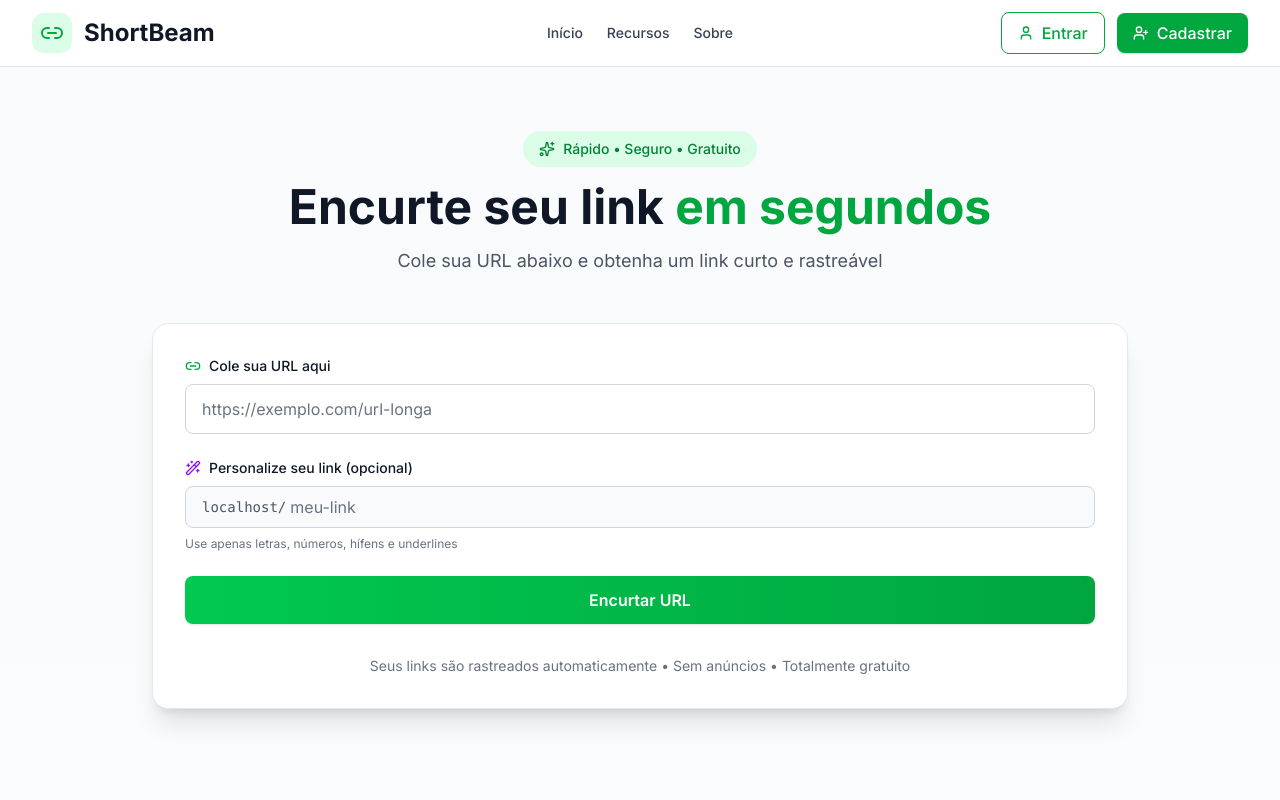
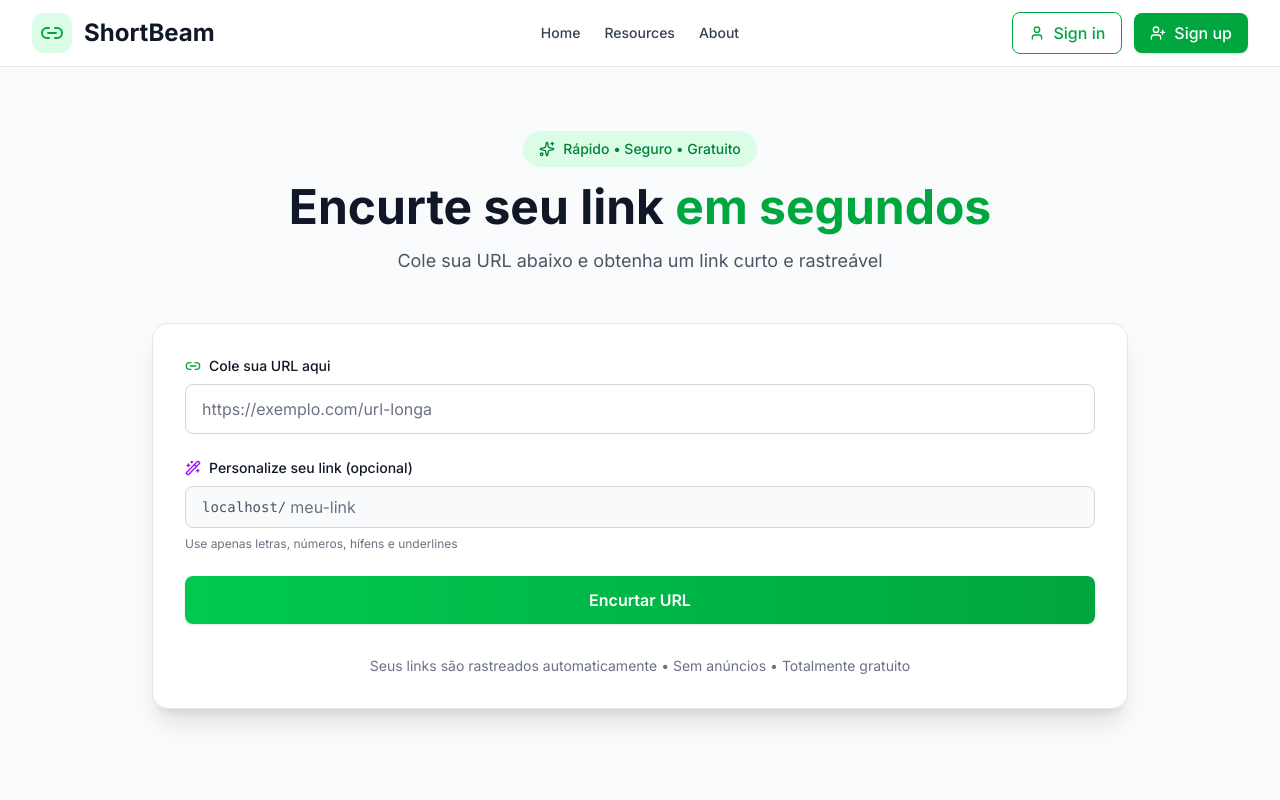
Before and after one commit to Leoarf/shortbeam, a Next.js app: page / in a window 1280 px wide. Shown: the top 800 px of the page. Built offline with nearby package versions, Linux system fonts and the light colour scheme.

Commit message:
chore:
replace portuguese text with english text in header subcomponents

```diff
--- a/app/components/Header/AuthButtons.jsx
+++ b/app/components/Header/AuthButtons.jsx
@@ -8,14 +8,14 @@ export function AuthButtons() {
         className="flex items-center gap-2 px-4 py-2 border border-green-600 text-green-600 hover:bg-green-50 rounded-lg transition-colors duration-200 font-medium"
       >
         <User className="w-4 h-4" />
-        <span>Entrar</span>
+        <span>Sign in</span>
       </a>
       <a
         href="/register"
         className="px-4 py-2 bg-green-600 hover:bg-green-700 text-white rounded-lg transition-all duration-200 font-medium shadow-sm hover:shadow-md flex items-center gap-2"
       >
         <UserPlus className="w-4 h-4" />
-        <span>Cadastrar</span>
+        <span>Sign up</span>
       </a>
     </div>
   );
--- a/app/components/Header/DesktopNav.tsx
+++ b/app/components/Header/DesktopNav.tsx
@@ -28,21 +28,21 @@ export function DesktopNav() {
           onClick={(e) => scrollToSection(e, 'home')}
           className="text-gray-700 hover:text-green-600 transition-colors duration-200 text-sm font-medium hover:underline underline-offset-4 decoration-2 cursor-pointer"
         >
-          Início
+          Home
         </a>
         <a
           href="#resources"
           onClick={(e) => scrollToSection(e, 'resources')}
           className="text-gray-700 hover:text-green-600 transition-colors duration-200 text-sm font-medium hover:underline underline-offset-4 decoration-2 cursor-pointer"
         >
-          Recursos
+          Resources
         </a>
         <a
           href="#about"
           onClick={(e) => scrollToSection(e, 'about')}
           className="text-gray-700 hover:text-green-600 transition-colors duration-200 text-sm font-medium hover:underline underline-offset-4 decoration-2 cursor-pointer"
         >
-          Sobre
+          About
         </a>
       </nav>
     </>
--- a/app/components/Header/HeaderAuth.tsx
+++ b/app/components/Header/HeaderAuth.tsx
@@ -20,7 +20,7 @@ export function HeaderAuth() {
             >
               <ArrowLeft className="w-4 h-4 group-hover:-translate-x-1 transition-transform duration-200" />
               {/* Text visible on small and larger screens */}
-              <span className="hidden sm:inline">Voltar para Home</span>
+              <span className="hidden sm:inline">Back to Home</span>
               {/* On very small mobile devices (less than 640px), only this text will be visible */}
               <span className="sm:hidden">Home</span>
             </a>
--- a/app/components/Header/Logo.tsx
+++ b/app/components/Header/Logo.tsx
@@ -11,7 +11,7 @@ export function Logo() {
           ShortBeam
         </h1>
         <p className="text-xs sm:text-sm text-gray-600 hidden xs:block">
-          Encurtador de URL inteligente
+          Smart URL shortener
         </p>
       </div>
     </div>
--- a/app/components/Header/MobileMenu.tsx
+++ b/app/components/Header/MobileMenu.tsx
@@ -62,19 +62,19 @@ export function MobileMenu({ isOpen, onClose }: MobileMenuProps) {
               onClick={() => scrollToSection('home')}
               className="px-4 py-3 text-gray-900 hover:text-green-600 hover:bg-green-50 rounded-lg transition-colors duration-200 text-base font-medium text-left"
             >
-              Início
+              Home
             </button>
             <button
               onClick={() => scrollToSection('resources')}
               className="px-4 py-3 text-gray-900 hover:text-green-600 hover:bg-green-50 rounded-lg transition-colors duration-200 text-base font-medium text-left"
             >
-              Recursos
+              Resources
             </button>
             <button
               onClick={() => scrollToSection('about')}
               className="px-4 py-3 text-gray-900 hover:text-green-600 hover:bg-green-50 rounded-lg transition-colors duration-200 text-base font-medium text-left"
             >
-              Sobre
+              About
             </button>
           </div>
           {/* Button fixed at the bottom */}
@@ -99,7 +99,7 @@ export function MobileMenu({ isOpen, onClose }: MobileMenuProps) {
                     className="w-full flex items-center justify-center gap-2 px-4 py-3 border border-green-600 text-green-600 hover:bg-green-50 rounded-lg font-medium"
                   >
                     <User className="w-4 h-4" />
-                    <span>Entrar</span>
+                    <span>Sign in</span>
                   </a>
 
                   <a
@@ -108,7 +108,7 @@ export function MobileMenu({ isOpen, onClose }: MobileMenuProps) {
                     className="w-full flex items-center justify-center gap-2 px-4 py-3 bg-green-600 hover:bg-green-700 text-white rounded-lg font-medium"
                   >
                     <UserPlus className="w-4 h-4" />
-                    <span>Cadastrar</span>
+                    <span>Sign up</span>
                   </a>
                 </>
               ))}
--- a/app/components/Header/MobileMenuButton.tsx
+++ b/app/components/Header/MobileMenuButton.tsx
@@ -10,7 +10,7 @@ export function MobileMenuButton({ isOpen, onClick }: MobileMenuButtonProps) {
     <button
       onClick={onClick}
       className="md:hidden p-2 text-gray-700 hover:text-green-600"
-      aria-label={isOpen ? 'Fechar menu' : 'Abrir menu'}
+      aria-label={isOpen ? 'Close menu' : 'Open menu'}
     >
       {isOpen ? <X className="w-5 h-5" /> : <Menu className="w-5 h-5" />}
     </button>
```
